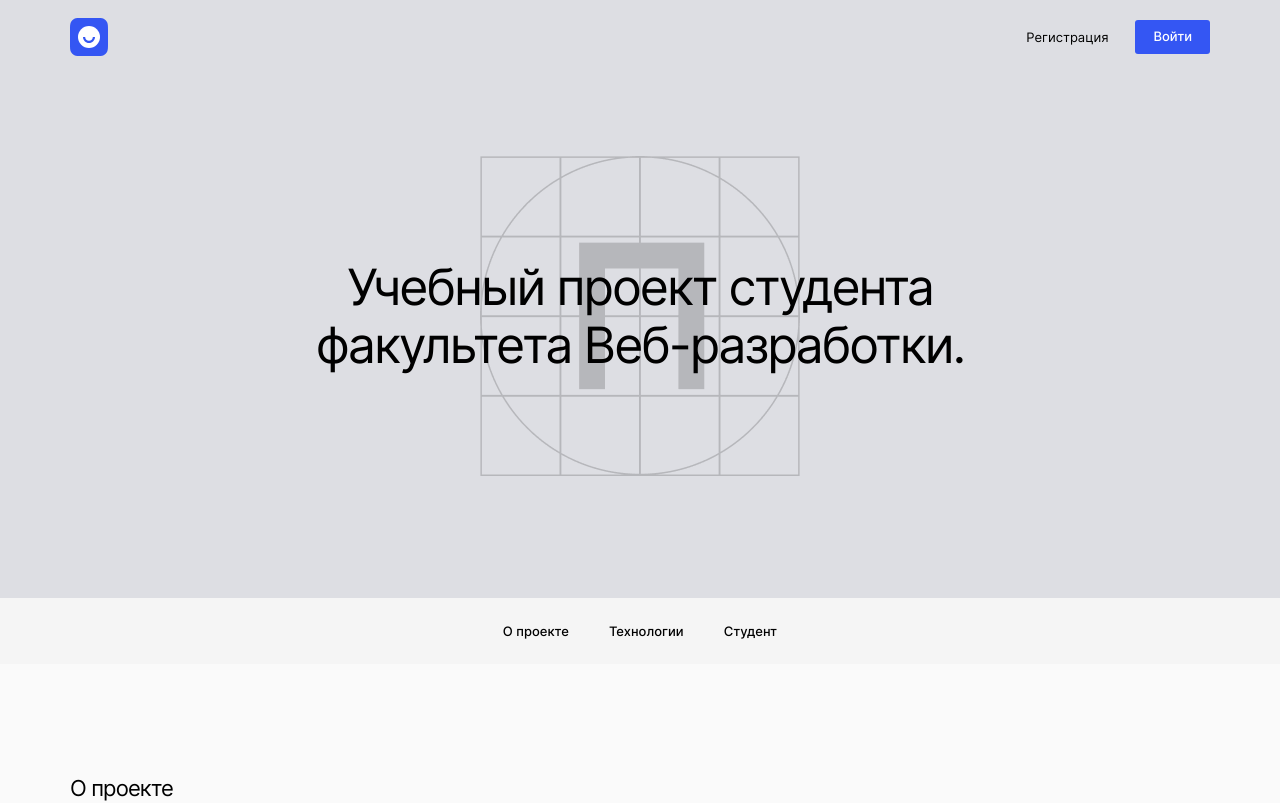
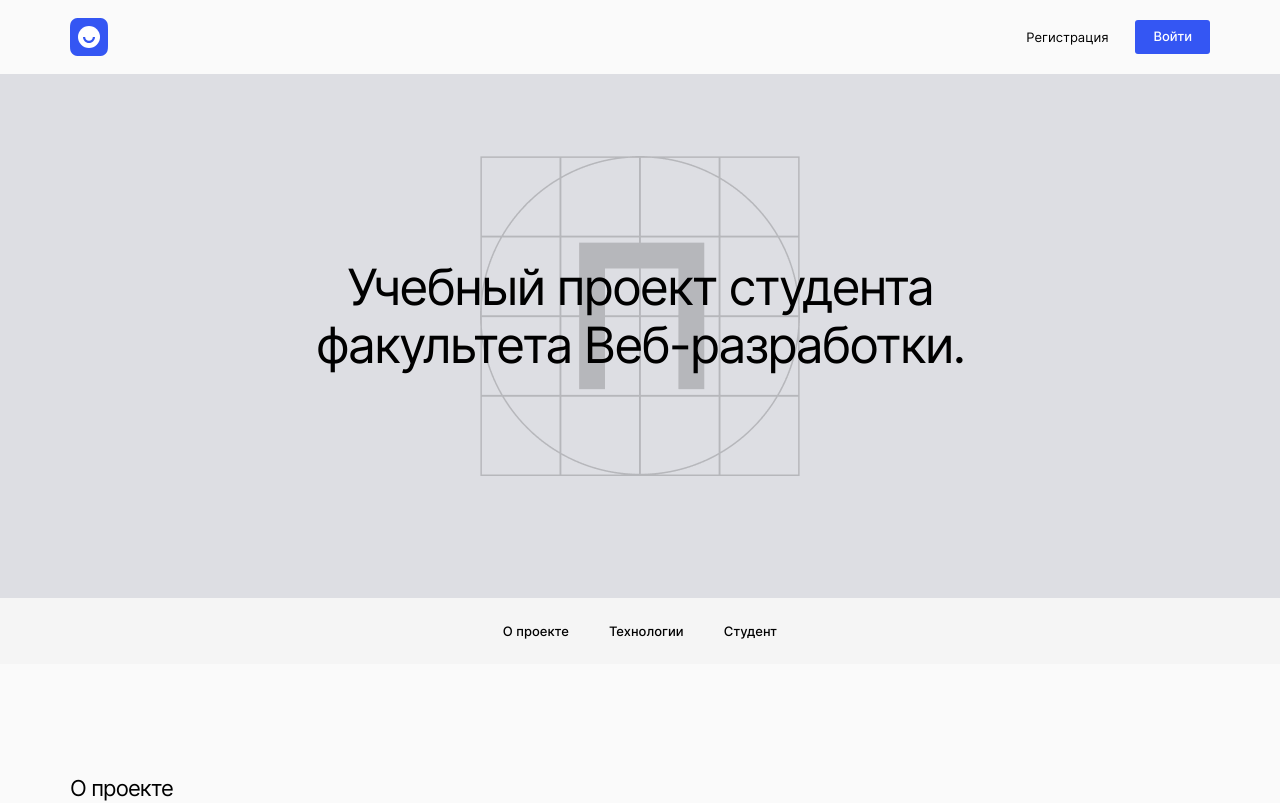
Before and after one commit to Andrey1079/movies-explorer-frontend, a React (Create React App) app: page / in a window 1280 px wide. Shown: the top 803 px of the page. Built offline with nearby package versions, Linux system fonts and the light colour scheme.

Commit message:
ref  переделать логику отображения хедера и футера в базовом лейауте

```diff
--- a/src/Components/App/App.js
+++ b/src/Components/App/App.js
@@ -4,7 +4,6 @@ import { useEffect, useState } from 'react';
 import Main from '../Main/Main';
 import BasicLayout from '../Layouts/BasicLayout/BasicLayout';
 import useResize from '../../customHooks/useResize';
-import FilmSearchForm from '../FilmSearchForm/FilmSearchForm';
 import MovieContainer from '../MovieContainer/MovieContainer';
 import moviesArray from '../../variables/movies';
 import user from '../../variables/userInfo';
@@ -75,6 +74,8 @@ function App() {
             burgerButtonOnClick={setIsBurgerNavMenuOpened}
             width={windowWidth}
             loggedIn={isLoggedIn}
+            headerPages={['/', '/profile', '/movies', '/saved-movies']}
+            footerPages={['/', '/movies', '/saved-movies']}
           >
             <Routes>
               <Route
--- a/src/Components/Footer/Footer.css
+++ b/src/Components/Footer/Footer.css
@@ -2,9 +2,10 @@ footer {
   width: 100%;
   background-color: var(--footer-background-color);
   padding: 75px 0 20px;
+  display: none;
 }
-.footer_invisible {
-  display: none;
+.footer_visible {
+  display: block;
 }
 .footer__section-template {
   display: flex;
--- a/src/Components/Footer/Footer.js
+++ b/src/Components/Footer/Footer.js
@@ -2,20 +2,12 @@ import './Footer.css';
 import { useLocation } from 'react-router-dom';
 import SectionTemplate from '../SectionTemplate/SectionTemplate';
 import { Link } from 'react-router-dom';
-export default function Footer() {
+
+export default function Footer({ footerPages }) {
   const location = useLocation().pathname;
+  const footerVisible = footerPages.includes(location);
   return (
-    <footer
-      className={`footer ${
-        location === '/profile'
-          ? 'footer_invisible'
-          : location === '/signin'
-          ? 'footer_invisible'
-          : location === '/signup'
-          ? 'footer_invisible'
-          : ''
-      }`}
-    >
+    <footer className={`footer ${footerVisible ? 'footer_visible' : ''}`}>
       <SectionTemplate place="footer">
         <h3 className="footer__title">
           Учебный проект Яндекс.Практикум х BeatFilm.
--- a/src/Components/Header/Header.css
+++ b/src/Components/Header/Header.css
@@ -3,14 +3,14 @@
   width: 100%;
   box-sizing: border-box;
   padding: 0 var(--side-paddings-1280);
-  display: grid;
+  display: none;
   grid-template-columns: min-content 1fr min-content;
   justify-content: start;
   align-items: center;
   min-height: 74px;
 }
-.header_invisible {
-  display: none;
+.header_visible {
+  display: grid;
 }
 .header_place_main {
   background-color: var(--promo-background-color);
--- a/src/Components/Header/Header.js
+++ b/src/Components/Header/Header.js
@@ -5,18 +5,14 @@ import AcountButton from '../AccountButton/AccountButton';
 import BugrerButton from '../BurgerButton/BurgerButton';
 
 export default function Header({ props }) {
-  const { width, loggedIn, burgerButtonOnClick } = props;
+  const { width, loggedIn, burgerButtonOnClick, headerPages } = props;
   const location = useLocation().pathname;
+  const headerVisible = headerPages.includes(location);
+
   return (
     <header
       className={`header ${loggedIn ? 'header_loggedIn' : ''} ${
-        location === '/'
-          ? 'header_place_main'
-          : location === '/signin'
-          ? 'header_invisible'
-          : location === '/signup'
-          ? 'header_invisible'
-          : ''
+        headerVisible ? 'header_visible' : ''
       }`}
     >
       <Logo place="header" />
--- a/src/Components/Layouts/BasicLayout/BasicLayout.js
+++ b/src/Components/Layouts/BasicLayout/BasicLayout.js
@@ -1,12 +1,12 @@
 import Header from '../../Header/Header';
 import Footer from '../../Footer/Footer';
 
-export default function BasicLayout({ children, ...props }) {
+export default function BasicLayout({ children, footerPages, ...props }) {
   return (
     <>
       <Header props={props} />
       {children}
-      <Footer />
+      <Footer footerPages={footerPages} />
     </>
   );
 }
```
